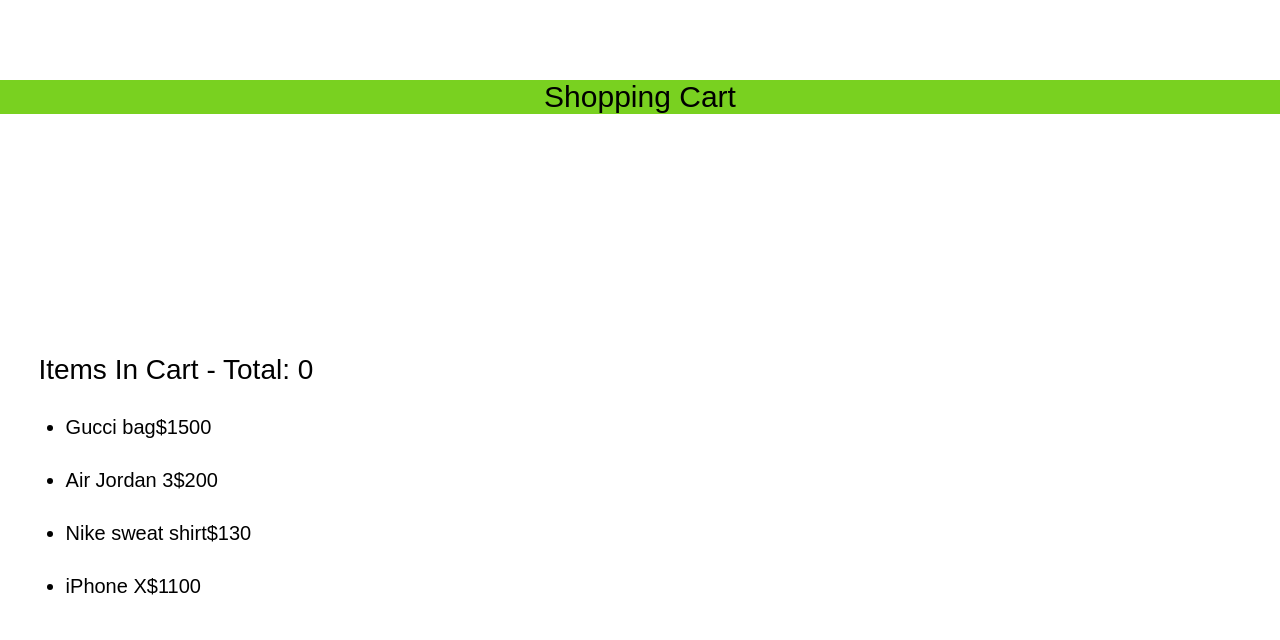
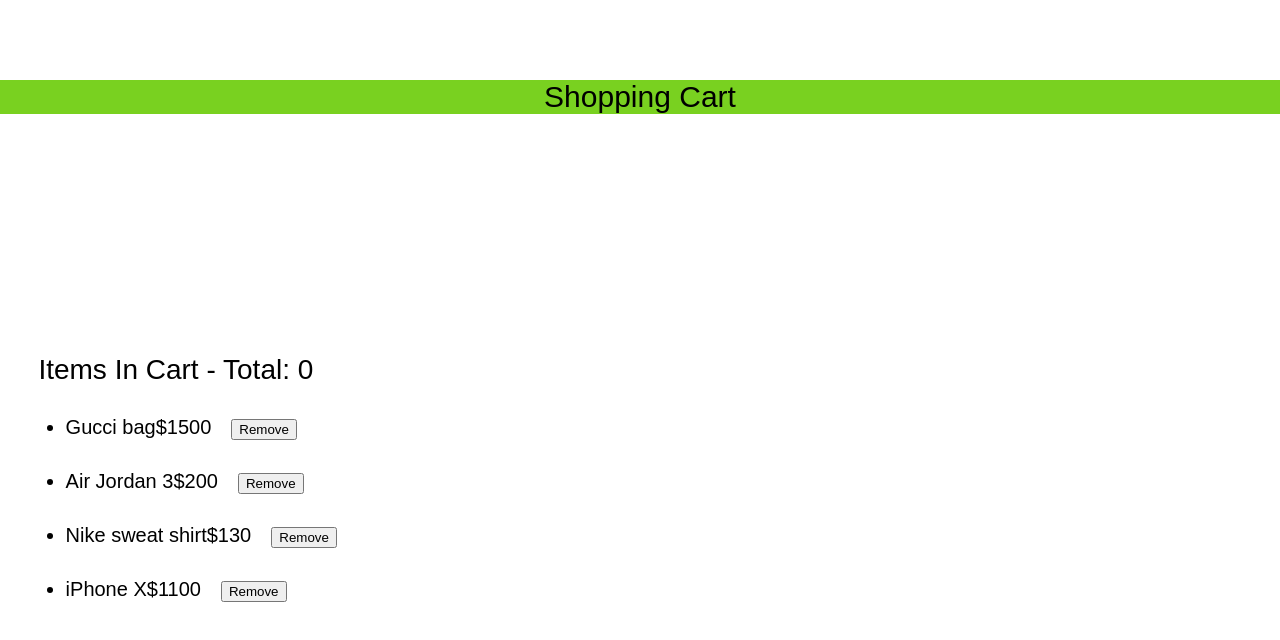
Before and after one commit to dragon-3/react-item-counter, a React (Create React App) app: page / in a window 1280 px wide. Shown: the top 640 px of the page. Built offline with nearby package versions, Linux system fonts and the light colour scheme.

Commit message:
Added styling & button for removing items in cart.

```diff
--- a/src/App.css
+++ b/src/App.css
@@ -41,3 +41,7 @@
   font-size: 28px;
 
 }
+
+.button {
+  margin-left: 20px;
+}
--- a/src/App.js
+++ b/src/App.js
@@ -24,7 +24,8 @@
         name: "Nike sweat shirt",
         price: "$" + 130,
         id: 3
-      },{
+      },
+      {
         name: "iPhone X",
         price: "$" + 1100,
         id: 4
@@ -35,9 +36,9 @@
   removeItem = (id) => {
     this.setState( prevState => {
       return {
-        items: prevState.item.filter(p => p.id !== id)
-      }
-    })
+        items: prevState.items.filter(p => p.id !== id)
+      };
+    });
   }
 
 
@@ -55,6 +56,8 @@
           <Items
             name={item.name}
             price={item.price}
+            id={item.id}
+            removeItem={this.removeItem}
           />
 
         )}
--- a/src/Items.js
+++ b/src/Items.js
@@ -11,6 +11,7 @@
                     <li>
                         <span className="name">{props.name}</span>
                         <span className="price">{props.price}</span>
+                        <button className="button" onClick={() => props.removeItem(props.id)}>Remove</button>
                     </li>
                 </ul>
             </div>
```
